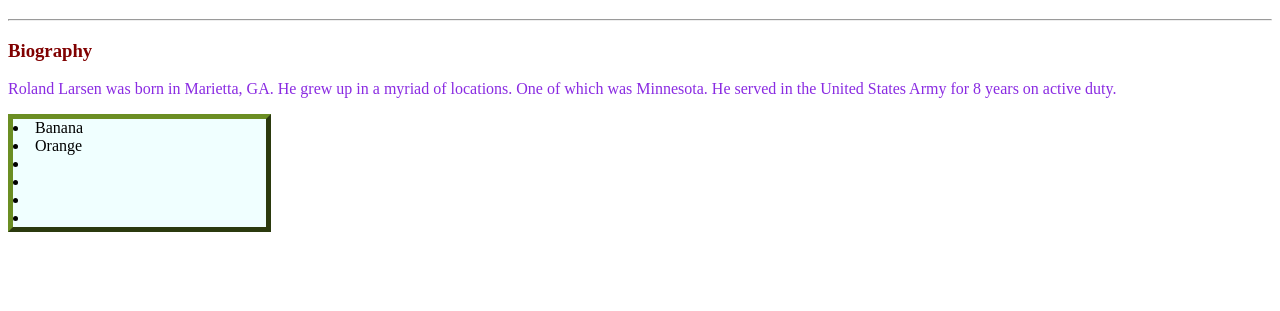
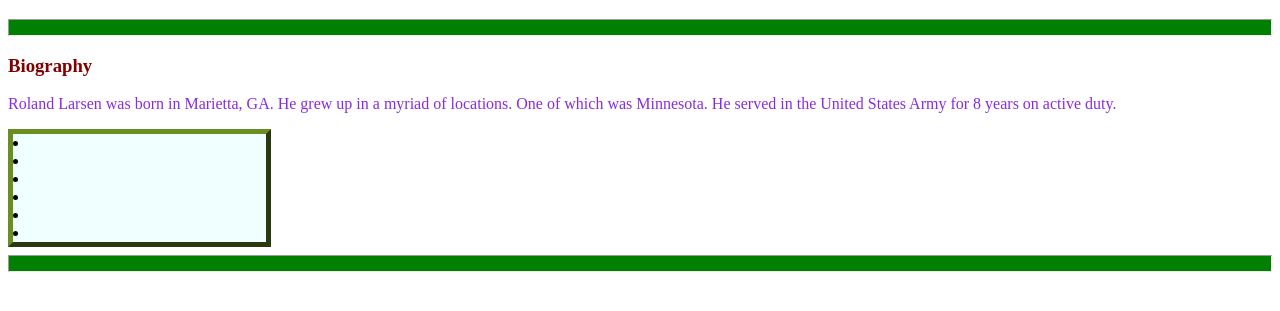
Before and after one commit to rampantangellis/FED2207Squish, a plain HTML site: page Hobbies.html in a window 1280 px wide. Shown: the part 61-372 px from the top of the page. Drawn offline with Linux system fonts and the light colour scheme.

Commit message:
Hobbies.html

```diff
--- a/Hobbies.html
+++ b/Hobbies.html
@@ -17,14 +17,14 @@
 </head>
 <body>
     <h1 style="color:midnightblue">Roland Larsen aka RampantAngellis</h1>
-<hr>
+<hr style="height: 15px; background-color:green">
     <h3 style="color:maroon"> Biography</h3>
     <p style="color:blueviolet"> Roland Larsen was born in Marietta, GA. He grew up in a myriad of locations. One of which was Minnesota.
         He served in the United States Army for 8 years on active duty.
     </p>
     <div class="InternalLinks">
-        <li>Banana
-            <li>Orange
+        <li>
+            <li>
                 <li>
                     <li>
                         <li>
@@ -35,4 +35,5 @@
             </li>
         </li>
     </div>
+    <hr style="height: 15px; background-color:green">
 </body>
```
